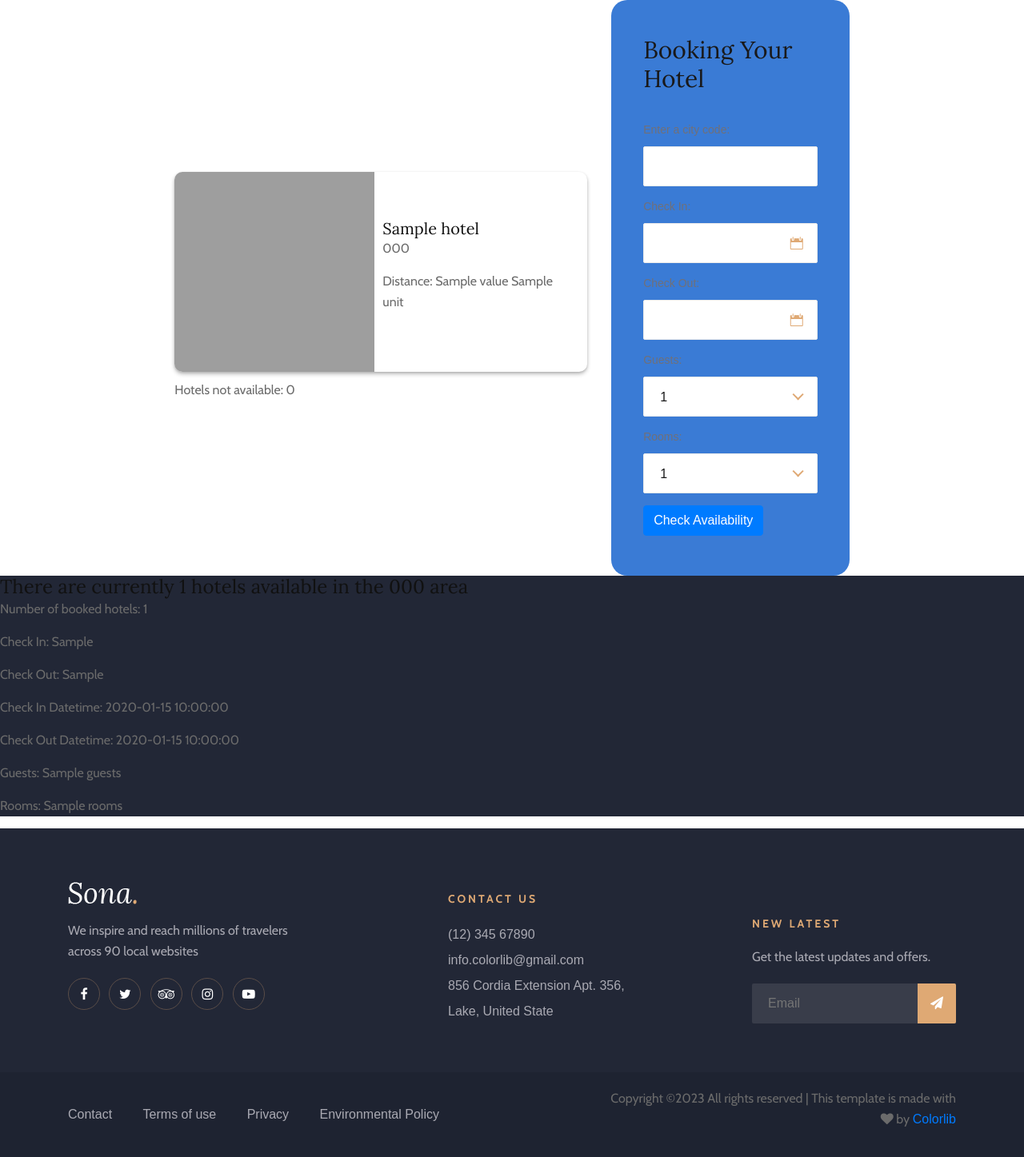
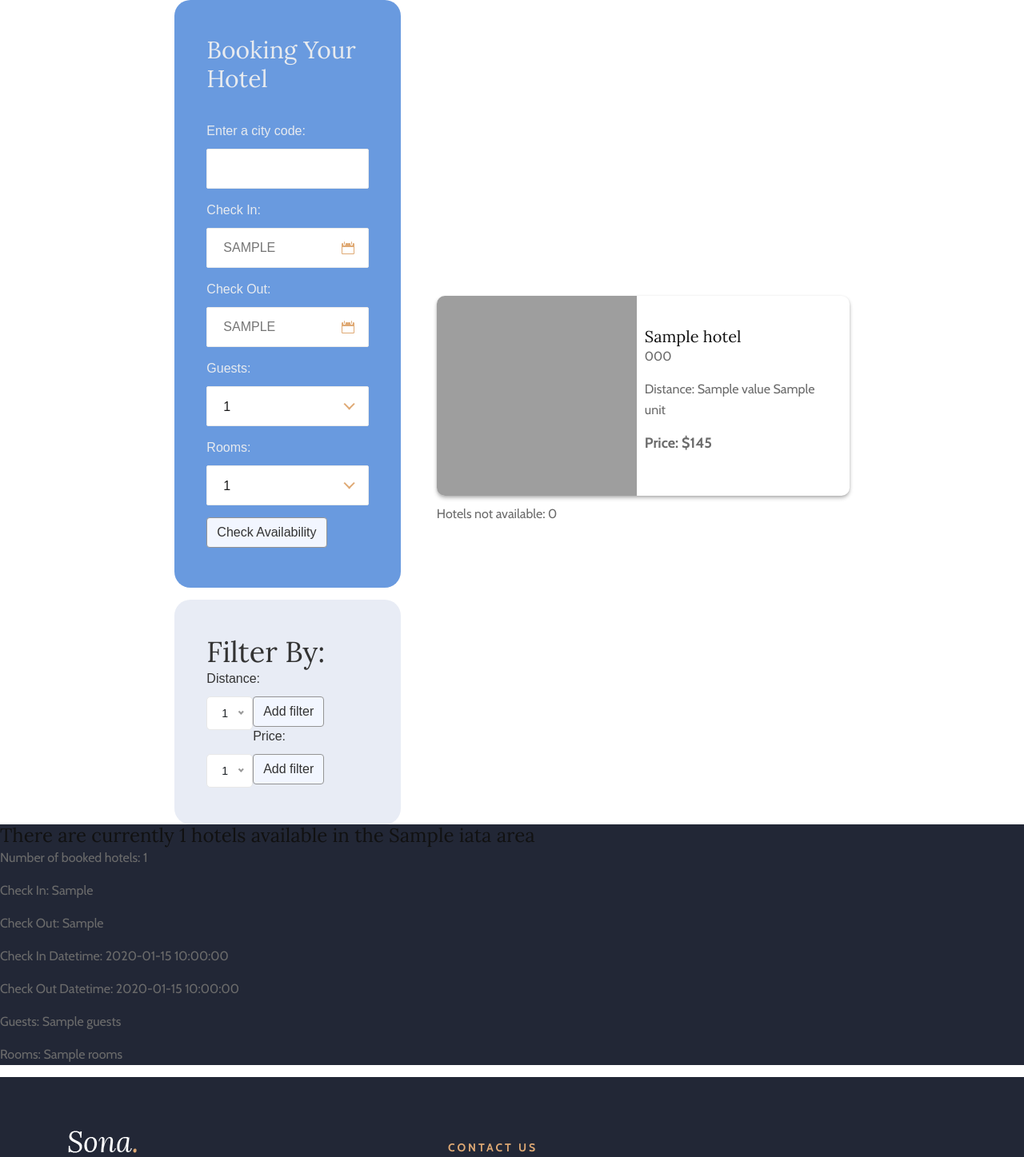
Before and after one commit to ekanshgupta123/SpartanSleep, a Flask app: template app/templates/hotel-search.html in a window 1280 px wide. Shown: the part 80-1527 px from the top of the page at 80% size. Run offline with Flask 3, Linux system fonts and the light colour scheme; the template is opened without the code that fills it: values that come from a table or form of the project are taken from there, most other values are stand-ins (such as "Sample title", 1, 10 or a date in 2020); some libraries are stand-ins or nearby versions; grey boxes are pictures that could not be loaded.

Commit message:
Work on hotel-search.html
Added random price for each hotel and styling

```diff
--- a/app/routes.py
+++ b/app/routes.py
@@ -9,6 +9,7 @@ from flask_login import login_user, logout_user, login_required, current_user
 from datetime import timedelta
 import pycountry
 import requests
+import random
 from werkzeug.security import generate_password_hash, check_password_hash
 from datetime import datetime
 
--- a/app/static/css/hotel-search.css
+++ b/app/static/css/hotel-search.css
@@ -63,7 +63,58 @@ label {
 }
 
 .booking-form {
-    background: #3A7BD5;
+    background: #3a7bd5c2;
     padding: 44px 40px 50px 40px;
     border-radius: 20px;
   }
+
+  .booking-form h3 {
+	color: #e8ebef;
+	margin-bottom: 36px;
+  }
+
+  .booking-form form .city-option label {
+	font-size: 16px;
+	color: #e8ebef;
+	display: block;
+	margin-bottom: 10px;
+  }
+
+  .booking-form form .check-date label {
+	font-size: 16px;
+	color: #e8ebef;
+	display: block;
+	margin-bottom: 10px;
+  }
+
+  .booking-form form .select-option label {
+	font-size: 16px;
+	color: #e8ebef;
+	display: block;
+	margin-bottom: 10px;
+  }
+
+  .filter-form {
+	background: #e8ecf5;
+    padding: 44px 40px 50px 40px;
+    border-radius: 20px;
+	margin-top: 15px;
+  }
+
+  .filter-form h3 {
+	color: #333333;
+	font-size: 36px;
+  }
+
+  .filter-form form .select-option label {
+	font-size: 16px;
+	color: #333333;
+	display: block;
+	margin-bottom: 10px;
+  }
+
+  .btn-primary {
+	color: #333333;
+	background-color: #F2F6FF;
+	border-color: #949494;
+  }
--- a/app/templates/hotel-search.html
+++ b/app/templates/hotel-search.html
@@ -3,6 +3,72 @@
 {% block mycontent %}
 <link rel="stylesheet" href="{{ url_for('static',filename='css/hotel-search.css') }}" type="text/css">
 <div class="row">
+    <div class="col-lg-3 align-self-start">
+        <div style="width: 95%;" class="booking-form">
+                <h3>Booking Your Hotel</h3>
+                <form action="/hotel-search" method="GET">
+                    <!-- City search -->
+                    <div class="city-option">
+                        <label for="cityCode">Enter a city code:</label>
+                        <input type="text" class="city-code" id="search-input" name="cityCode" placeholder="">
+                    </div>
+                    <div class="check-date">
+                        <label for="date-in">Check In:</label>
+                        <input type="text" class="date-input" id="date-in" name="date-in" placeholder="{{ checkIn }}">
+                        <i class="icon_calendar"></i>
+                    </div>
+                    <div class="check-date">
+                        <label for="date-out">Check Out:</label>
+                        <input type="text" class="date-input" id="date-out" name="date-out" placeholder="{{ checkOut }}">
+                        <i class="icon_calendar"></i>
+                    </div>
+                    <div class="select-option">
+                        <label for="guest">Guests:</label>
+                            <select class="guestInputBox" id="guest" name="guest" placeholder="{{ guests }}">
+                                {% for i in range(1, 10) %}
+                                    <option value="{{ i }}">{{ i }}</option>
+                                {% endfor %}
+                            </select>
+                    </div>
+                    <div class="select-option">
+                        <label for="room">Rooms:</label>
+                            <select class="guestInputBox" id="room" name="room" placeholder="{{ rooms }}">
+                                {% for i in range(1, 10) %}
+                                    <option value="{{ i }}">{{ i }}</option>
+                                {% endfor %}
+                            </select>
+                    </div>
+                    <button type="submit" class="btn btn-primary">Check Availability</button>
+                </form>
+        </div>
+        <div style="width: 95%;" class="filter-form">
+            <h3>Filter By: </h3>
+            <form action="/hotel-search" method="GET">
+                <!-- City search -->
+                <div class="select-option">
+                    <label for="guest">Distance:</label>
+                        <select class="guestInputBox" id="guest" name="distance">
+                            {% for i in range(1, 15) %}
+                                <option value="{{ i }}">{{ i }}</option>
+                            {% endfor %}
+                        </select>
+                </div>
+                <button type="submit" class="btn btn-primary">Add filter</button>
+            </form>
+            <form action="/hotel-search" method="GET">
+                <!-- City search -->
+                <div class="select-option">
+                    <label for="guest">Price:</label>
+                        <select class="guestInputBox" id="guest" name="distance">
+                            {% for i in range(1, 15) %}
+                                <option value="{{ i }}">{{ i }}</option>
+                            {% endfor %}
+                        </select>
+                </div>
+                <button type="submit" class="btn btn-primary">Add filter</button>
+            </form>
+        </div>
+    </div>
     <div class="col-lg-5">
             <div class="hotel-cards">
                 {% set ns = namespace(hotels_not_available = 0) %}
@@ -64,49 +130,11 @@
                 </div>
             </div>
     </div>
-    <div class="col-lg-3 align-self-start">
-        <div class="booking-form">
-            <h3>Booking Your Hotel</h3>
-            <form action="/hotel-search" method="GET">
-                <!-- City search -->
-                <div class="city-option">
-                    <label for="cityCode">Enter a city code:</label>
-                    <input type="text" class="city-code" id="search-input" name="cityCode" placeholder="">
 </div>
-                <div class="check-date">
-                    <label for="date-in">Check In:</label>
-                    <input type="text" class="date-input" id="date-in" name="date-in">
-                    <i class="icon_calendar"></i>
-                </div>
-                <div class="check-date">
-                    <label for="date-out">Check Out:</label>
-                    <input type="text" class="date-input" id="date-out" name="date-out">
-                    <i class="icon_calendar"></i>
-                </div>
-                <div class="select-option">
-                    <label for="guest" class="my-label">Guests:</label>
-                        <select class="guestInputBox" id="guest" name="guest">
-                            {% for i in range(1, 10) %}
-                                <option value="{{ i }}">{{ i }}</option>
-                            {% endfor %}
-                        </select>
-                </div>
-                <div class="select-option">
-                    <label for="room">Rooms:</label>
-                        <select class="guestInputBox" id="room" name="room">
-                            {% for i in range(1, 10) %}
-                                <option value="{{ i }}">{{ i }}</option>
-                            {% endfor %}
-                        </select>
-                </div>
-                <button type="submit" class="btn btn-primary">Check Availability</button>
-            </form>
-        </div>
-    </div>
-</div>
+
 <div class="top-container">
     <h1>There are currently {{ hotel_data.meta.count }} hotels available
-        in the {{ hotel_data.meta.cityCode }} area</h1>
+        in the {{ hotel_data.meta.iata }} area</h1>
     <!-- Debugging -->
     <p>Number of booked hotels: {{ num_booked_hotels }}</p>
     <p>Check In: {{ checkIn }}</p>
@@ -146,7 +174,6 @@
     });
 });
 
-
     // Close the modal when the close button is clicked
     closeModalBtn.addEventListener('click', closeModal);
 
@@ -168,7 +195,26 @@ function goToCheckout(checkoutType) {
     }
 }
 
+function generateRandomPrice() {
+        return Math.floor(Math.random() * (280 - 130 + 1) / 15) * 15 + 130;
+    }
 
+    // Loop through hotel cards and set random prices
+    document.addEventListener("DOMContentLoaded", function () {
+        var hotelCards = document.querySelectorAll('.hotel-card');
+
+        hotelCards.forEach(function (card) {
+            // Generate random price
+            var randomPrice = generateRandomPrice();
+
+            // Add the price to the card
+            var priceElement = document.createElement('p');
+            priceElement.classList.add('hotel-card-price');
+            priceElement.textContent = 'Price: $' + randomPrice;
+
+            card.querySelector('.hotel-card-details').appendChild(priceElement);
+        });
+    });
 </script>
 
 <!--<div class="hotel-card">
```
Lines whose indentation alone changed are shown as unchanged.
